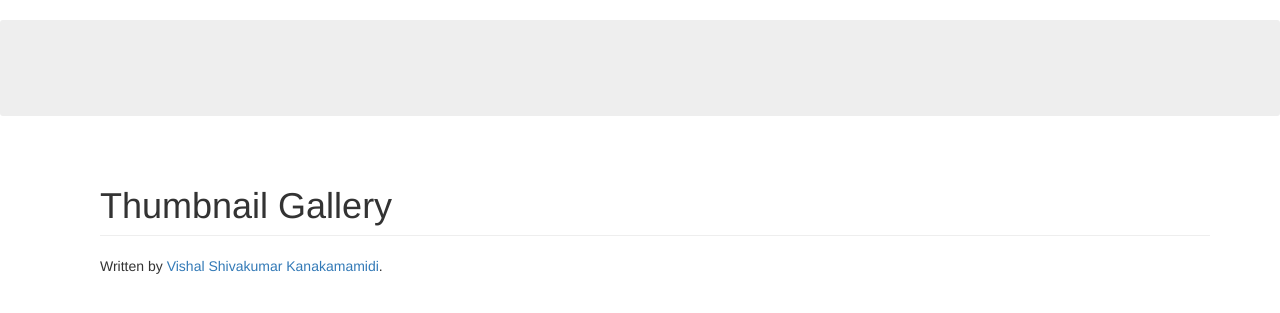
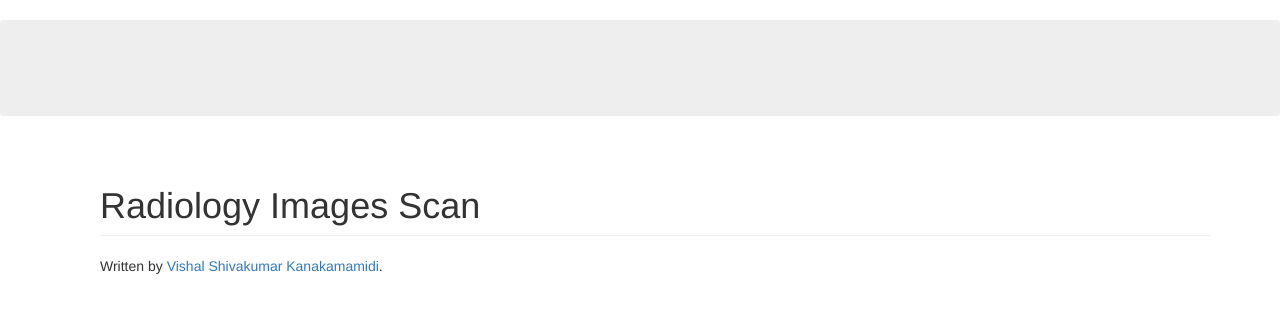
Before and after one commit to VishalKanakamamidi/DenseNet-121-for-Radiology-Images-Annotation, a Flask app: template templates/gallery.html in a window 1280 px wide. Shown: the part 62-375 px from the top of the page. Run offline with Flask 2, Linux system fonts and the light colour scheme; the template is opened without the code that fills it, so the values that code supplies are empty; some libraries are stand-ins or nearby versions.

Commit message:
Second commit

```diff
--- a/templates/gallery.html
+++ b/templates/gallery.html
@@ -25,7 +25,7 @@
         <div class="row">
 
             <div class="col-lg-12">
-                <h1 class="page-header">Thumbnail Gallery</h1>
+                <h1 class="page-header">Radiology Images Scan</h1>
 
             {% for image_name in image_names %}
             <div class="col-lg-3 col-md-4 col-xs-6 thumb">
```
Also changed, not shown: Out_img/120200401185948696965.jpg (deleted), Out_img/2020040118594869696500000013_034.png (deleted).
